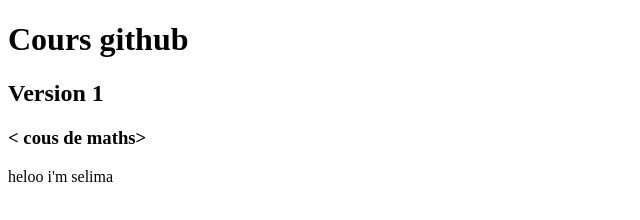
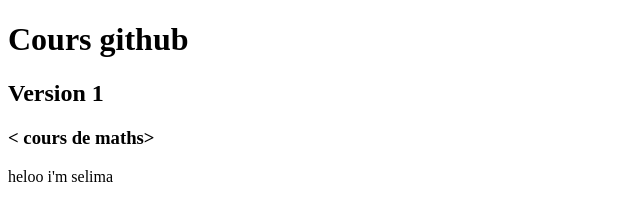
Before and after one commit to SelimaZA/workshop-git, a plain HTML site: page text.html in a window 1280 px wide. Shown: the full height of the page, 0-640 px from the left. Drawn offline with Linux system fonts and the light colour scheme.

Commit message:
Update text.html

```diff
--- a/text.html
+++ b/text.html
@@ -9,7 +9,7 @@
 <body>
     <h1> Cours github</h1>
     <h2> Version 1</h2>
-    <h3> < cous de maths></h3>
+    <h3> < cours de maths></h3>
 <p>  heloo i'm selima </p>
 </body>
 </html>
```
